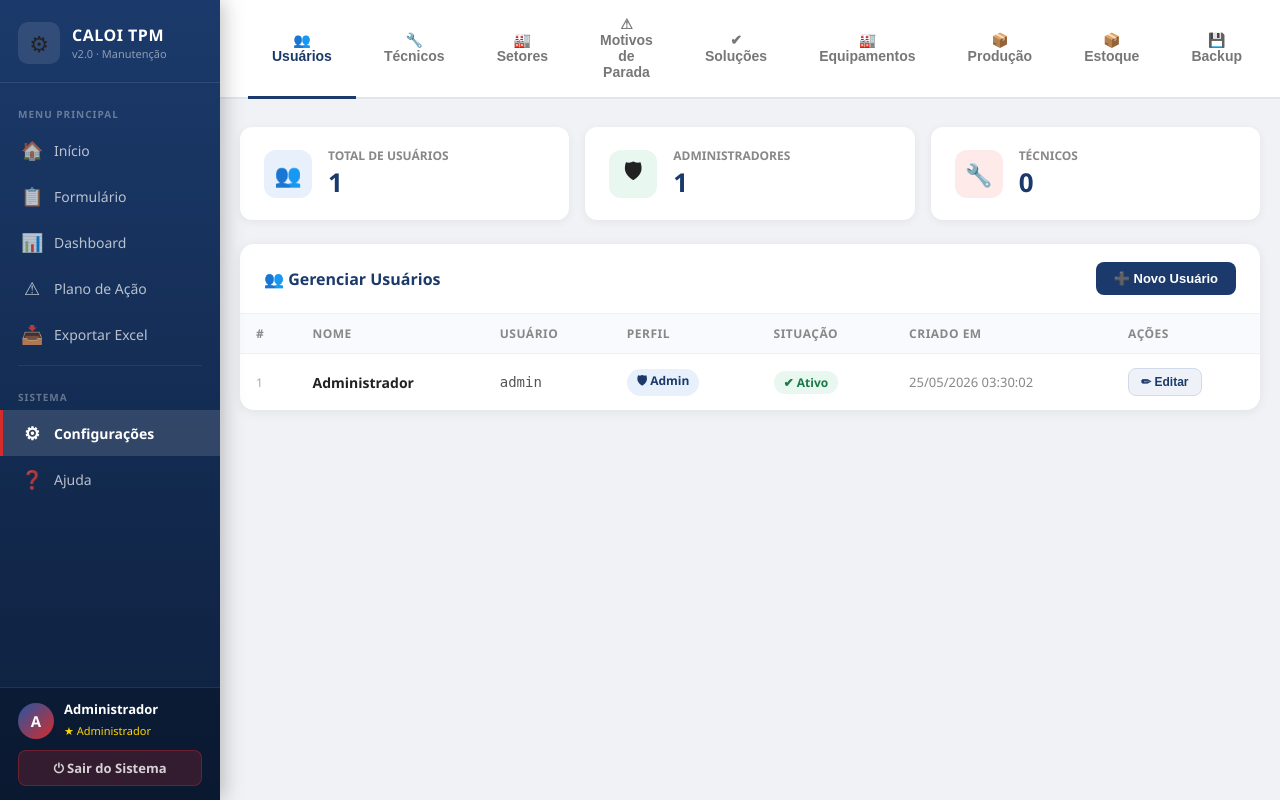
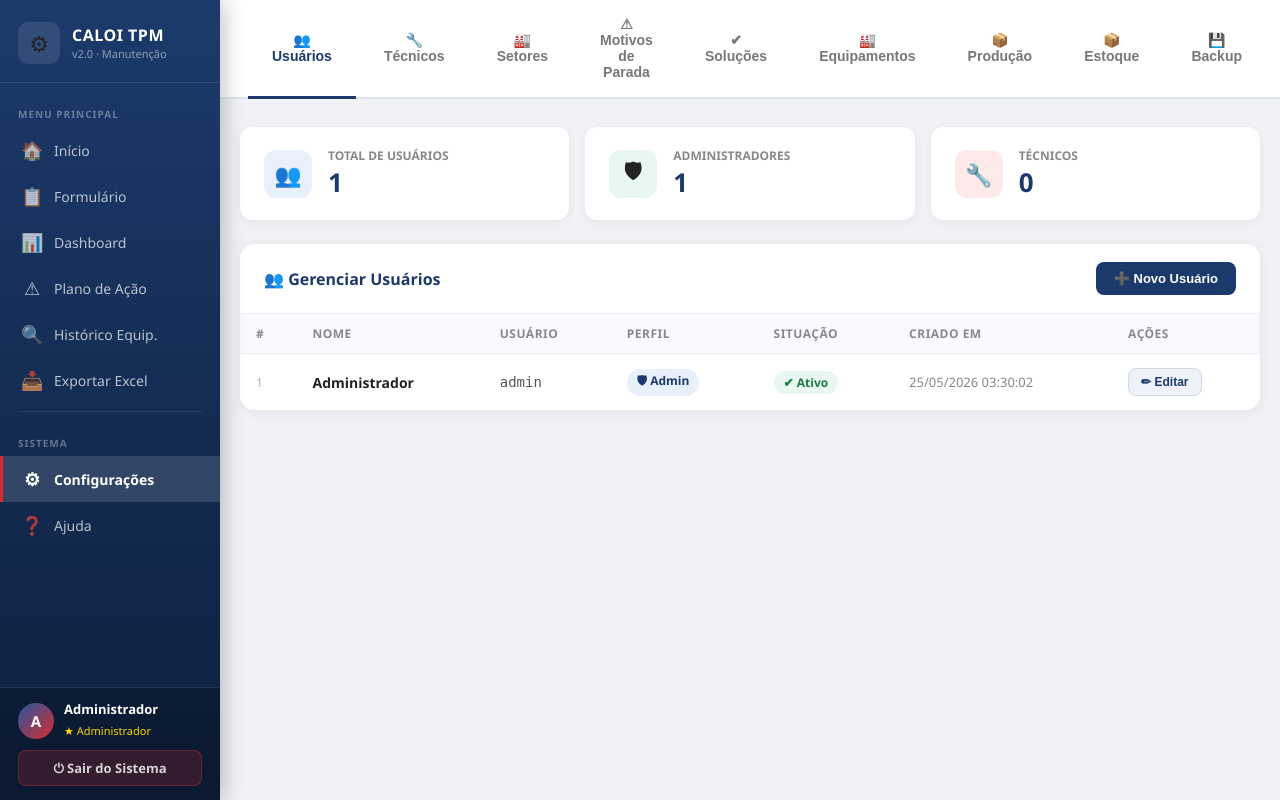
Before and after one commit to rcampos2000/caloi-tpm, a Flask app: page /admin in a window 1280 px wide. Run offline with Flask 3, Linux system fonts and the light colour scheme; the visitor is signed in with stand-in values (Sample User, id 1).

Commit message:
chore: update templates/nav.html via Cowork

```diff
--- a/templates/nav.html
+++ b/templates/nav.html
@@ -124,6 +124,11 @@ body { margin-left:220px; }
       <span>Plano de Ação</span>
     </a>
 
+    <a href="/historico" class="sb-item {% if request.endpoint == 'historico' %}active{% endif %}">
+      <span class="sb-icon">🔍</span>
+      <span>Histórico Equip.</span>
+    </a>
+
     <a href="/download" class="sb-item">
       <span class="sb-icon">📥</span>
       <span>Exportar Excel</span>
```
